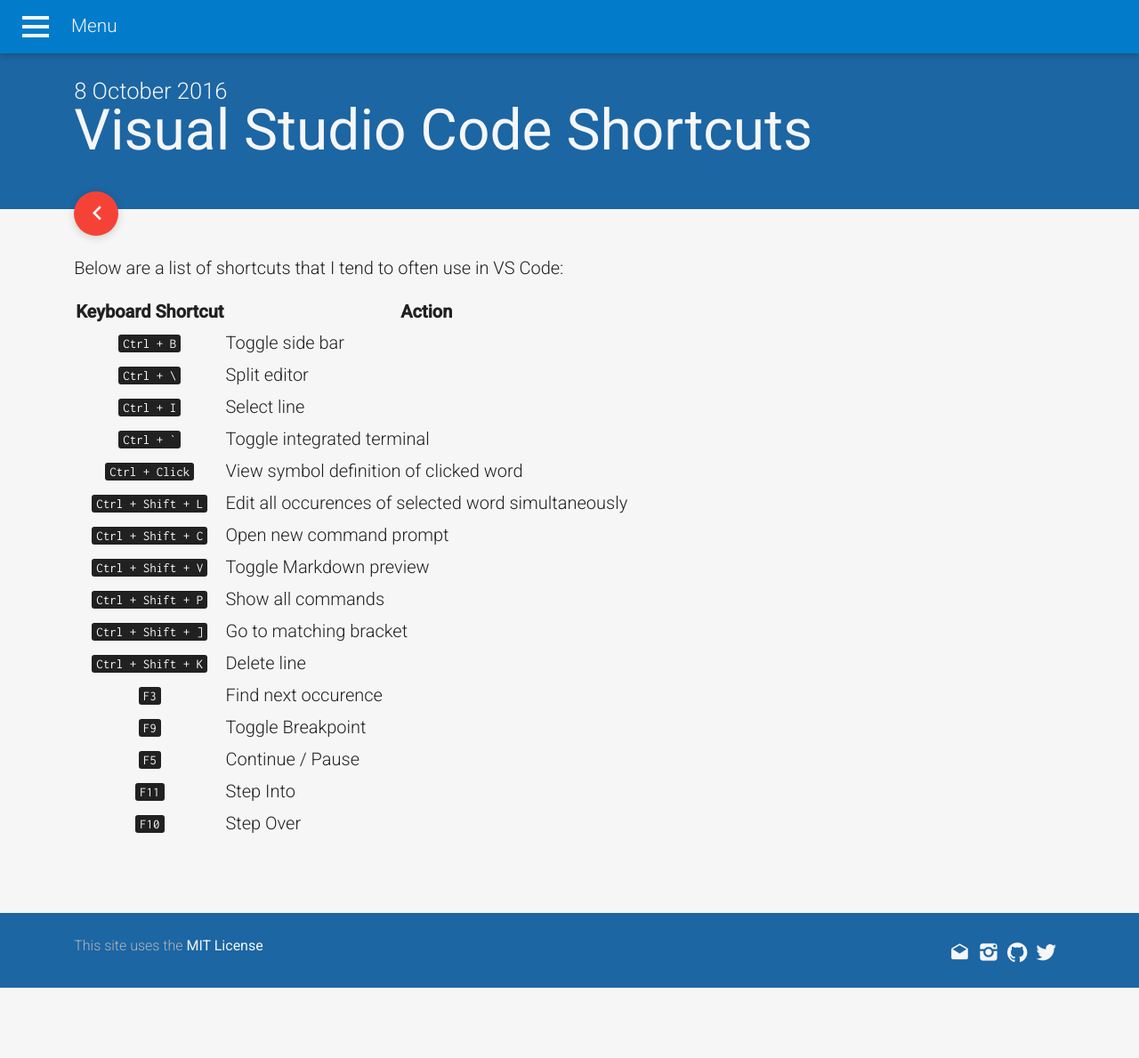
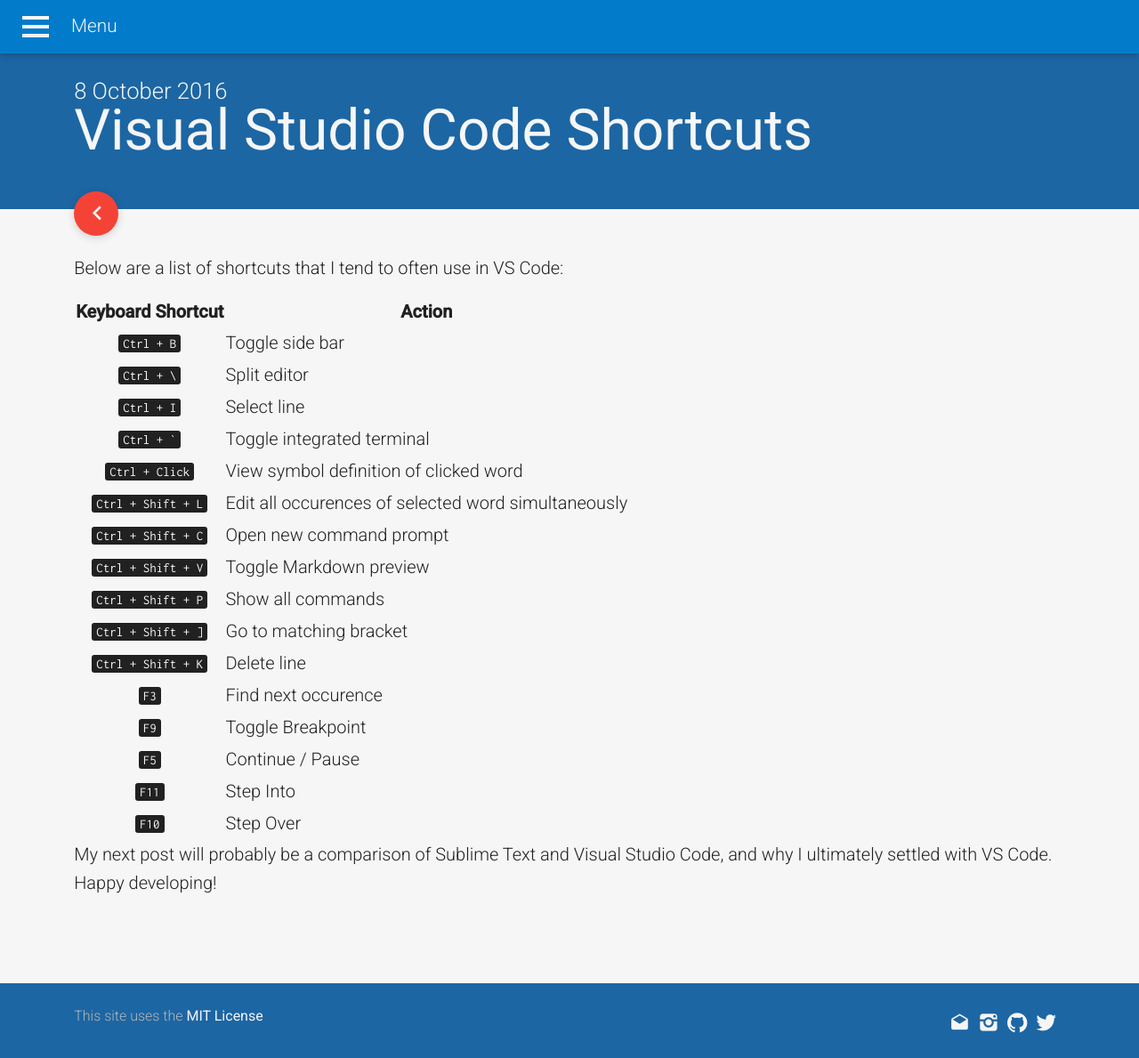
Before and after one commit to spitfire55/spitfire55.github.io, a Jekyll site: the page built from _posts/2016-10-08-My-Favorite-Visual-Studio-Code-Shortcuts.md, in a window 1280 px wide and 1189 px high. Shown: the whole window at 89% size. Built offline with Jekyll 4.4.1, drawn with Linux system fonts in a browser that asks for light colours; nearby versions of some CDN libraries.

Commit message:
Updated post

```diff
--- a/_posts/2016-10-08-My-Favorite-Visual-Studio-Code-Shortcuts.md
+++ b/_posts/2016-10-08-My-Favorite-Visual-Studio-Code-Shortcuts.md
@@ -24,3 +24,5 @@
 `F5` | Continue / Pause
 `F11` | Step Into
 `F10` | Step Over
+
+My next post will probably be a comparison of Sublime Text and Visual Studio Code, and why I ultimately settled with VS Code. Happy developing!
```
